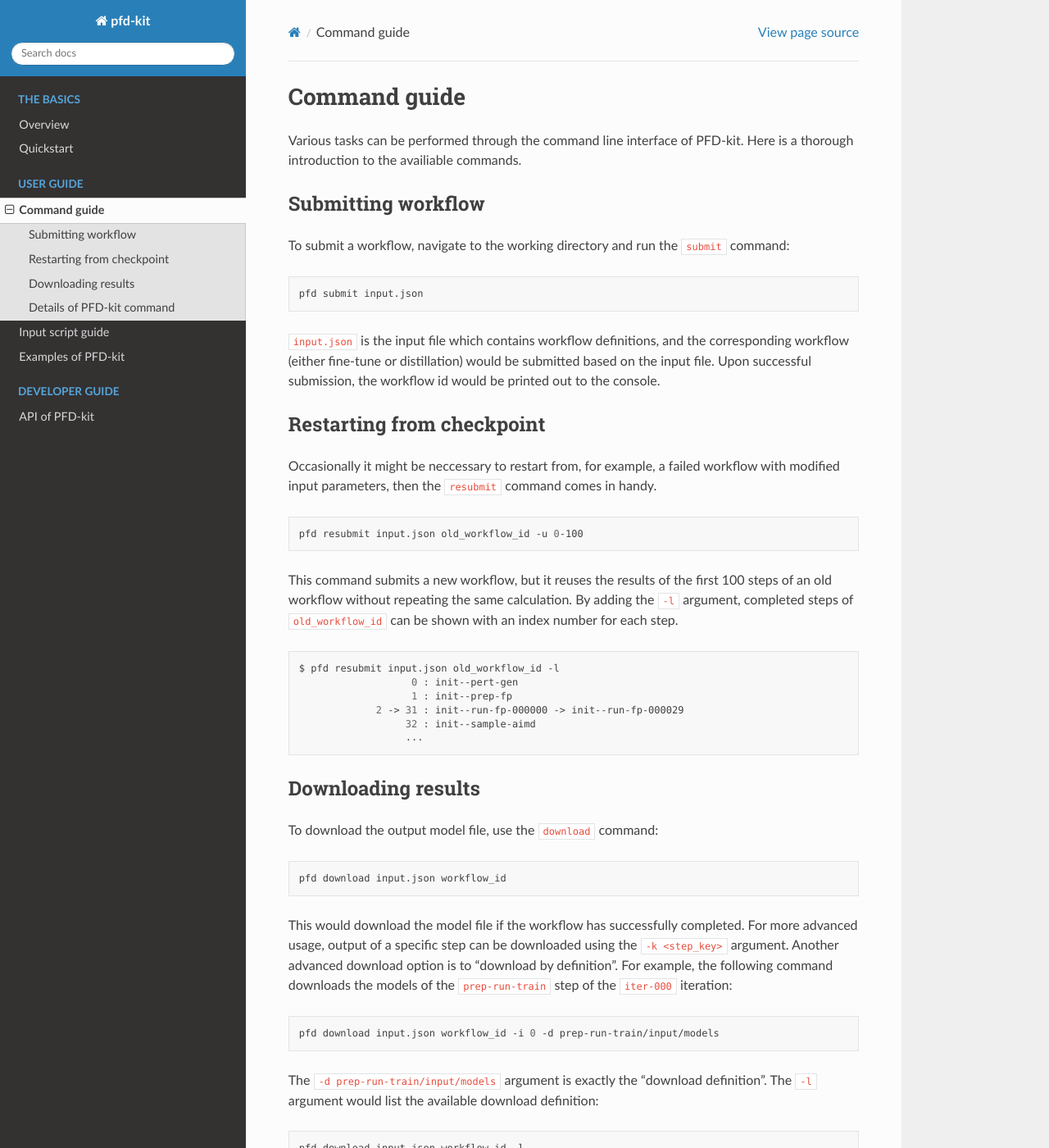
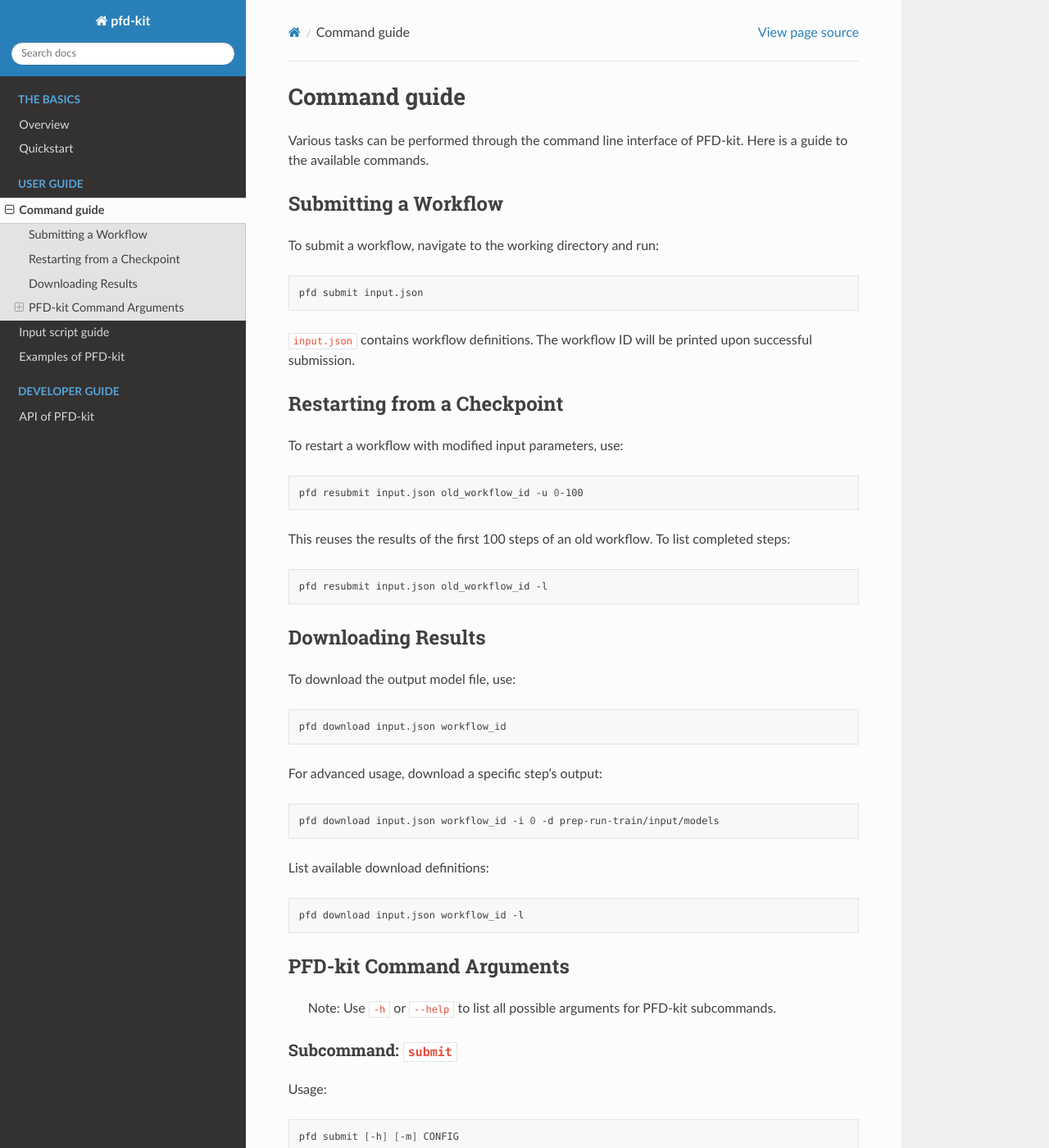
Before and after one commit to ruoyuwang1995nya/pfd-kit, a Sphinx documentation site: the page built from docs/usage/guide-on-cli.md, in a window 1280 px wide and 1400 px high. Shown: the whole window at 82% size. Built offline with Sphinx 7.4.7 and the Read the Docs theme 3.1.0, drawn with Linux system fonts in a browser that asks for light colours; pages that are not in the unit, such as notebooks, are missing from menus; some of the changed text lies outside the part shown.

Commit message:
fix: add argument list for input script

````diff
--- a/docs/conf.py
+++ b/docs/conf.py
@@ -1,5 +1,11 @@
 from recommonmark.parser import CommonMarkParser
 from importlib.metadata import version as get_version
+import os
+import sys
+
+sys.path.insert(0, os.path.abspath("."))
+# sys.path.insert(1, os.path.abspath('../'))
+import custom_directives
 
 project = "pfd-kit"
 copyright = "2024, Ruoyu Wang, Hongyu Wu"
@@ -34,3 +40,7 @@
 html_theme = "sphinx_rtd_theme"
 html_static_path = ["_static", "images"]
 # html_css_files = ['custom.css']
+
+# Register the custom directives
+def setup(app):
+    custom_directives.setup(app)
--- /dev/null
+++ b/docs/custom_directives.py
@@ -0,0 +1,41 @@
+from docutils import nodes
+from sphinx.util.docutils import SphinxDirective
+from sphinx.util.parsing import nested_parse_to_nodes
+from importlib import import_module
+
+
+class Dargs(SphinxDirective):
+    required_arguments = 0
+    optional_arguments = 0
+    option_spec = {
+        "module": str,
+        "func": str,
+    }
+
+    def run(self):
+        module_name = self.options.get("module")
+        func_name = self.options.get("func")
+
+        if not module_name or not func_name:
+            error = self.state_machine.reporter.error(
+                'Both "module" and "func" options are required.',
+                nodes.literal_block(self.block_text, self.block_text),
+                line=self.lineno,
+            )
+            return [error]
+
+        module = import_module(module_name)
+        func = getattr(module, func_name)
+        result = func()
+        content = []
+        if not isinstance(result, list):
+            result = [result]
+        for arg in result:
+            content.append(arg.gen_doc(make_anchor=True, make_link=True))
+        docs = "\n\n".join(content)
+        node = nested_parse_to_nodes(self.state, docs, source=docs)
+        return node
+
+
+def setup(app):
+    app.add_directive("dargs", Dargs)
--- a/docs/index.rst
+++ b/docs/index.rst
@@ -26,6 +26,7 @@
 
    usage/guide-on-cli
    usage/guide-on-script
+   usage/argument-for-script
    usage/examples
 
 .. toctree::
--- a/docs/usage/guide-on-cli.md
+++ b/docs/usage/guide-on-cli.md
@@ -1,56 +1,90 @@
 # Command guide
 
-Various tasks can be performed through the command line interface of PFD-kit. Here is a thorough introduction to the availiable commands.
+Various tasks can be performed through the command line interface of PFD-kit. Here is a guide to the available commands.
 
-## Submitting workflow
+## Submitting a Workflow
 
-To submit a workflow, navigate to the working directory and run the `submit` command:
+To submit a workflow, navigate to the working directory and run:
 
 ```bash
 pfd submit input.json
 ```
 
-`input.json` is the input file which contains workflow definitions, and the corresponding workflow (either fine-tune or distillation) would be submitted based on the input file. Upon successful submission, the workflow id would be printed out to the console.
+`input.json` contains workflow definitions. The workflow ID will be printed upon successful submission.
 
-## Restarting from checkpoint
+## Restarting from a Checkpoint
 
-Occasionally it might be neccessary to restart from, for example, a failed workflow with modified input parameters, then the `resubmit` command comes in handy.
+To restart a workflow with modified input parameters, use:
 
 ```bash
 pfd resubmit input.json old_workflow_id -u 0-100
 ```
 
-This command submits a new workflow, but it reuses the results of the first 100 steps of an old workflow without repeating the same calculation. By adding the `-l` argument, completed steps of `old_workflow_id` can be shown with an index number for each step.
+This reuses the results of the first 100 steps of an old workflow. To list completed steps:
 
 ```bash
-$ pfd resubmit input.json old_workflow_id -l
-                   0 : init--pert-gen
-                   1 : init--prep-fp
-             2 -> 31 : init--run-fp-000000 -> init--run-fp-000029
-                  32 : init--sample-aimd
-                  ...
+pfd resubmit input.json old_workflow_id -l
 ```
 
-## Downloading results
+## Downloading Results
 
-To download the output model file, use the `download` command:
+To download the output model file, use:
 
 ```bash
 pfd download input.json workflow_id
 ```
 
-This would download the model file if the workflow has successfully completed. For more advanced usage, output of a specific step can be downloaded using the `-k <step_key>` argument. Another advanced download option is to "download by definition". For example, the following command downloads the models of the `prep-run-train` step of the `iter-000` iteration:
+For advanced usage, download a specific step's output:
 
 ```bash
 pfd download input.json workflow_id -i 0 -d prep-run-train/input/models
 ```
 
-The `-d prep-run-train/input/models` argument is exactly the "download definition". The `-l` argument would list the available download definition:
+List available download definitions:
 
 ```bash
 pfd download input.json workflow_id -l
 ```
 
-## Details of PFD-kit command
+## PFD-kit Command Arguments
 
-Users can using the `-h` or `--help` options for each command to check the detailed information of PFD-kit command.
+> Note: Use `-h` or `--help` to list all possible arguments for PFD-kit subcommands.
+
+### Subcommand: `submit`
+Usage:
+```bash
+pfd submit [-h] [-m] CONFIG
+```
+Arguments:
+
+- `CONFIG`: Path to the configuration script in `json` format.
+- `-m, --monitoring`: Monitor workflow progress and auto-download the output model upon successful completion.
+
+### Subcommand: `resubmit`
+Usage:
+```bash
+pfd resubmit [-h] [-m] CONFIG ID
+```
+Arguments:
+
+- `CONFIG`: Path to the configuration script in `json` format.
+- `ID`: Workflow ID of an existing PFD workflow.
+- `-l, --list`: List completed steps of an existing workflow.
+- `-u, --reuse REUSE`: Reuse completed steps from an existing workflow.
+- `-f, --fold`: Reuse complex steps as a whole.
+- `-m, --monitoring`: Monitor workflow progress and auto-download the output model upon successful completion.
+
+### Subcommand: `download`
+Usage:
+```bash
+pfd download [-h] [-l] [-k KEYS] [-i ITERATIONS] [-d STEP_DEFINITIONS] [-p PREFIX] [-n] CONFIG ID
+```
+Arguments:
+
+- `CONFIG`: Path to the configuration script in `json` format.
+- `ID`: Workflow ID of an existing PFD workflow.
+- `-k, --keys KEYS`: Download artifacts by step key(s).
+- `-d, --step-definitions STEP_DEFINITIONS`: Download artifacts by *step definitions*.
+- `-l, --list-supported`: List all supported step definitions.
+- `-i, --iterations ITERATIONS`: Specify steps from which iterations are to be downloaded. Used in conjuntion with `-d STEP_DEFINITIONS`.
+- `-p, --prefix PREFIX`: Prefix for the download path.
````
Also changed, not shown: docs/usage/argument-for-script.rst (added, +15 -0 lines), docs/usage/examples.md (+1 -1 lines), docs/usage/guide-on-script.md (+7 -2 lines), 1 other file.
